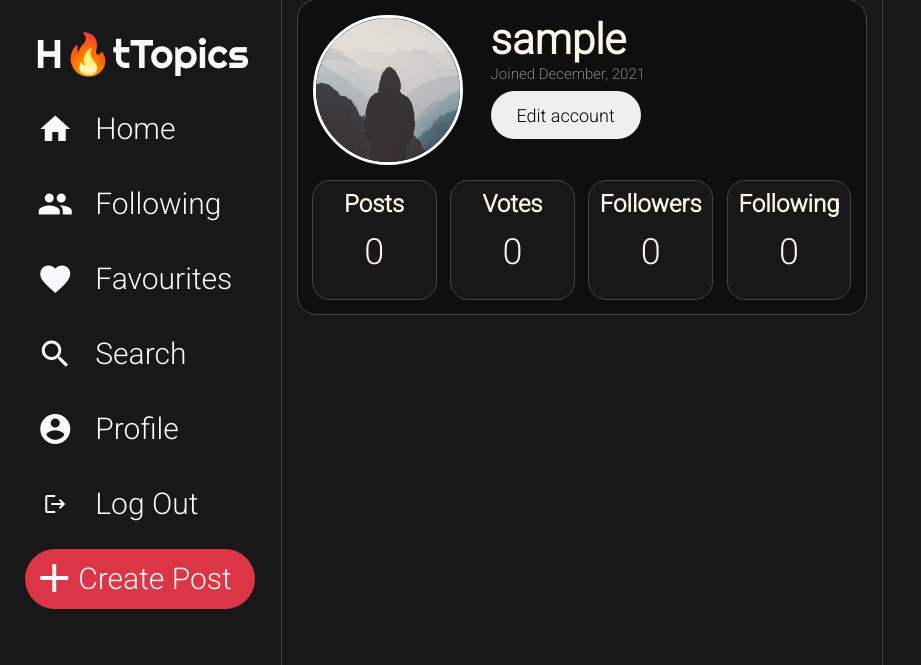
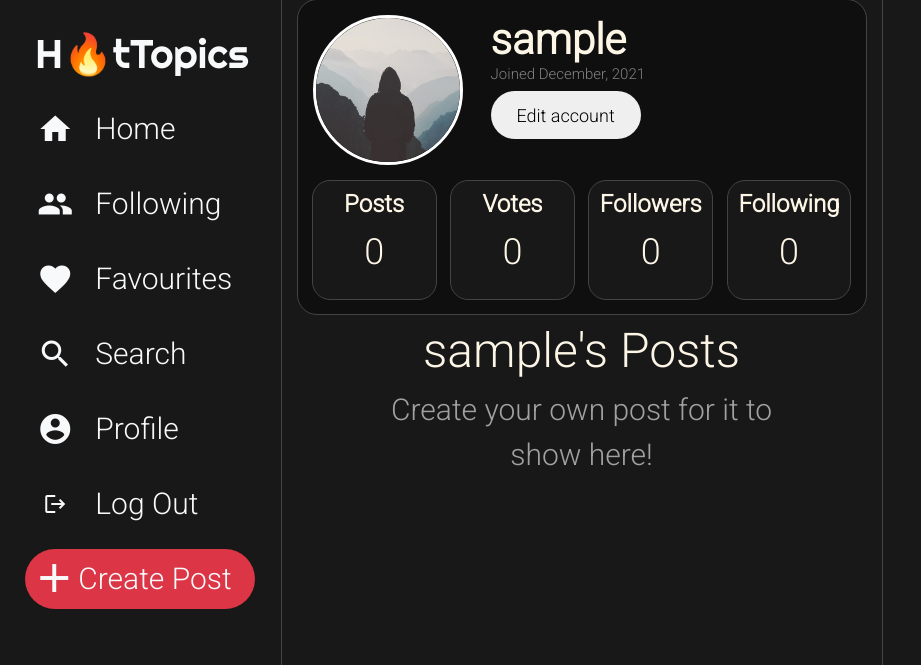
Before and after one commit to DanielZitoli/HotTopics, a Flask app: a page that uses project/hottopics/templates/layout.html in a window 1280 px wide. Shown: the part 16-681 px from the top of the page, without its empty margins (0-921 px from the left). Run offline with Flask 2, Linux system fonts and the light colour scheme; the visitor is signed in with stand-in values (Sample User, id 1); data comes from the database, SQL or seed files in the repository; data that the repository does not hold is empty.

Commit message:
starting work on search route

```diff
--- a/project/hottopics/forms.py
+++ b/project/hottopics/forms.py
@@ -3,11 +3,11 @@ from flask_wtf.file import FileField, FileAllowed
 from flask_login import current_user
 from wtforms import StringField, PasswordField, SubmitField
 from wtforms.fields.simple import TextAreaField
-from wtforms.validators import DataRequired, Length, Email, EqualTo, ValidationError
+from wtforms.validators import DataRequired, Length, Email, EqualTo, ValidationError, Regexp
 from hottopics.models import Users
 
 class Registration(FlaskForm):
-    username = StringField('Username', validators=[DataRequired(), Length(min=2, max=20)])
+    username = StringField('Username', validators=[DataRequired(), Length(min=2, max=20), Regexp('^\w+$')])
     email = StringField('Email', validators=[DataRequired(), Email()])
     password = PasswordField('Password', validators=[DataRequired(), Length(min=6)])
     confirm_password = PasswordField('Confirm Password', validators=[DataRequired(), EqualTo('password'), Length(min=6)])
--- a/project/hottopics/models.py
+++ b/project/hottopics/models.py
@@ -9,7 +9,7 @@ def load_user(user_id):
 
 class Users(db.Model, UserMixin):
     id = db.Column(db.Integer, primary_key=True)
-    username = db.Column(db.String(20), nullable=False)
+    username = db.Column(db.Text(), nullable=False)
     email = db.Column(db.Text())
     hash = db.Column(db.Text(), nullable=False)
     followers = db.Column(db.Integer, default=0)
--- a/project/hottopics/routes.py
+++ b/project/hottopics/routes.py
@@ -154,6 +154,10 @@ def create_post():
     elif request.method == "GET":
         return render_template('create_post.html', title="Create Post", PostForm=PostForm)
 
+@app.route("/search")
+@login_required
+def search():
+    return render_template('search.html', title="Search")
 
 """
 @app.route("/account/<username>/followers")
@@ -177,6 +181,8 @@ def loadMorePosts():
 
     if contentType == 'home':
         posts = Posts.query.order_by(Posts.posted.desc()).paginate(per_page=10, page=pageNum)
+        if not posts.items:
+            return jsonify(error='noposts')
     elif contentType == 'following':
         follows = Follows.query.filter_by(follower=current_user.id).all()
         followIDs = []
@@ -404,7 +410,7 @@ def roundedPercentages(post):
 
 def displayNumbers(number):
     if number > 100000:
-        return str(int(round(number/1000, 0))) + 'K'
+        return str(int(round(number/1000, 1))) + 'K'
     if number > 10000:
         return str(round(number/1000, 1)) + 'K'
     if number > 1000:
--- a/project/hottopics/static/account.css
+++ b/project/hottopics/static/account.css
@@ -1,5 +1,5 @@
 .account-header{
-    margin: 2.5% auto;
+    margin: 2.5% auto 0;
     width: 95%;
     background-color: var(--second-background);
     border: 1px solid #444;
@@ -94,3 +94,8 @@
     background-color: var(--danger);
     color: black;
 }
+
+.account-post-title{
+    text-align: center;
+    font-size: calc(var(--page-width)*0.08);
+}
--- a/project/hottopics/static/ajax.js
+++ b/project/hottopics/static/ajax.js
@@ -47,15 +47,16 @@ $(document).ready(function(){
                             if (data.ownAccount){
                                 response = 'Create your own post for it to show here!'
                             }else{
-                                response = 'This account has no posts'
+                                response = 'No Posts'
                             }
                         }
                     } else if (data.error == 'notfollowing'){
                         response = "You're not following any accounts"
                     }
-                    $(".post-response").text(response)
+                    $(".post-response").text(response).show()
                     return
                 }
+                if (!data.posts){return}
 
                 data.posts.forEach(function(postData, i) {
                     var post = postTemplate(postData)
@@ -188,10 +189,14 @@ $(document).ready(function(){
             success: function(response){
                 if (response.action==='error') {return}
 
+                var followerCount = $('.follower-count')
+                followers = Number(followerCount.html())
                 if ($followButton.html().trim() === "Follow"){
                     $followButton.html("Following")
+                    if (followers || followers==0) {followerCount.html(followers + 1)}
                 } else {
                     $followButton.html("Follow")
+                    if (followers || followers==0) {followerCount.html(followers - 1)}
                 }
 
                 $followButton.toggleClass('account-following')
--- a/project/hottopics/static/post.css
+++ b/project/hottopics/static/post.css
@@ -164,7 +164,13 @@
 }
 
 .post-response{
-    font-size: calc(var(--page-width)*0.05)
+    font-size: calc(var(--page-width)*0.05);
+    width: calc(var(--page-width)*0.7);
+    height: calc(var(--page-width)*0.4);
+    color: #a1a1a1;
+    margin: 10% auto;
+    text-align: center;
+    display: none;
 }
 
 #loadMore{
--- a/project/hottopics/templates/account.html
+++ b/project/hottopics/templates/account.html
@@ -62,7 +62,7 @@
                 <h2 class="stat-title">
                     <b>Followers</b>
                 </h2>
-                <h3 class="stat-number">
+                <h3 class="stat-number follower-count">
                     {{stats[2]}}
                 </h3>
             </div>
@@ -75,6 +75,14 @@
                 </h3>
             </div>
         </div>
+    </div>
+
+    <div class="account-post-title">
+        {{user.username}}'s Posts
+    </div>
+
+    <div class="post-response" style="margin-top: 0;">
+
     </div>
 
     <script id="post-template" type="text/x-handlebars-template">
--- a/project/hottopics/templates/layout.html
+++ b/project/hottopics/templates/layout.html
@@ -33,6 +33,7 @@
         <link href="/static/settings.css" rel="stylesheet">
         <link href="/static/post.css" rel="stylesheet">
         <link href="/static/modal.css" rel="stylesheet">
+        <link href="/static/search.css" rel="stylesheet">
 
         <script src="/static/script.js"></script>
         <script src="/static/ajax.js"></script>
--- /dev/null
+++ b/project/hottopics/templates/search.html
@@ -0,0 +1,5 @@
+{% extends 'layout-home.html' %}
+
+{% block main %}
+    <input id="searchBar" type="text" class="form-text">
+{% endblock %}
```
Also changed, not shown: project/hottopics/static/search.css (added).
